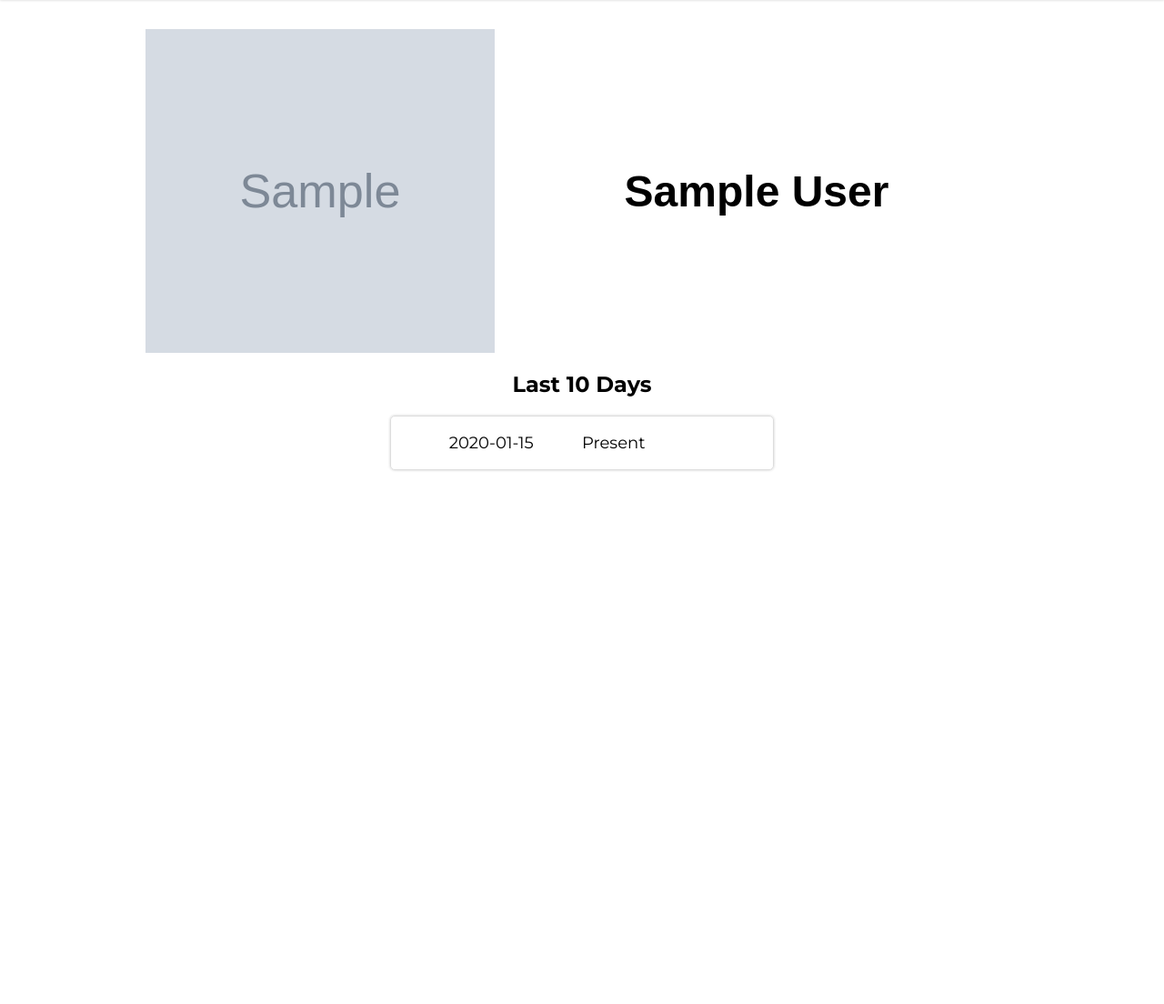
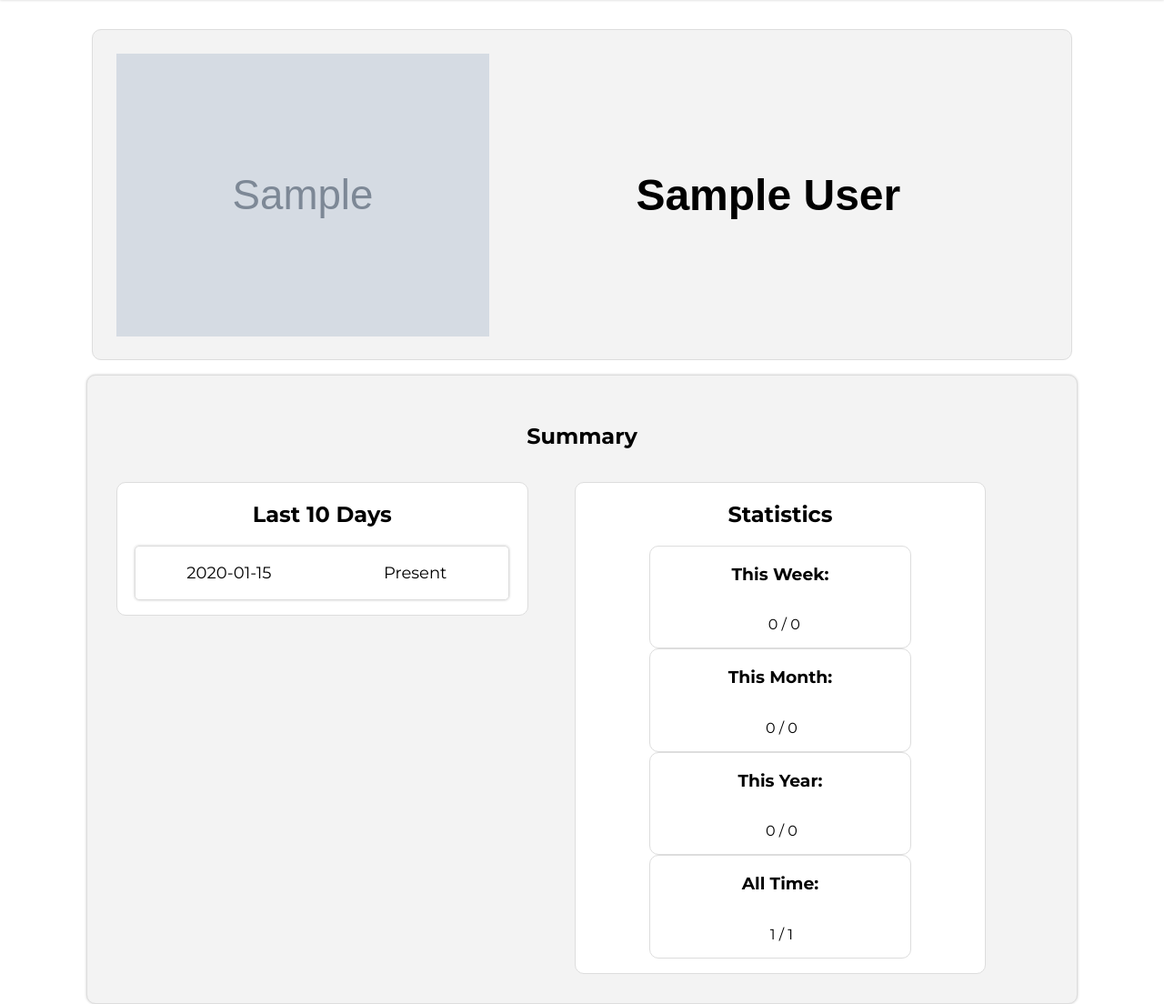
Before and after one commit to honse4/face-detection-system, a Flask app: page /attendance/1 in a window 1280 px wide. Shown: the part 81-1185 px from the top of the page at 91% size. Before the commit the page ends 599 px from the top, so only its background shows below. Run offline with Flask 3, Linux system fonts and the light colour scheme; a user stored in the database is signed in; tables that the repository leaves empty hold one stand-in row (values such as "Sample post"); grey boxes marked "Sample" are stand-in pictures; some libraries are stand-ins or nearby versions; some web fonts are replaced.

Commit message:
Finished ui changes

```diff
--- a/face-recognition-app/app.py
+++ b/face-recognition-app/app.py
@@ -1,4 +1,4 @@
-from flask import Flask, render_template, request, redirect, url_for, flash, session, send_from_directory, jsonify, flash, get_flashed_messages
+from flask import Flask, render_template, request, redirect, url_for, flash, session, send_from_directory, jsonify, flash
 from flask_login import LoginManager, login_user, login_required, logout_user, current_user
 from werkzeug.utils import secure_filename
 import os
@@ -30,6 +30,14 @@ def load_user(user_id):
 @login_required
 def uploaded_file(filename):
     return send_from_directory(app.config['UPLOAD_FOLDER'], filename)
+
+def delete_file(filename):
+    file_path = os.path.join(app.config['UPLOAD_FOLDER'], filename)
+    if os.path.isfile(file_path):
+        os.remove(file_path)
+        return jsonify({"message": "File deleted successfully"}), 200
+    else:
+        return jsonify({"error": "File not found"}), 404
 
 @app.route('/login')
 def login():
@@ -87,15 +95,14 @@ def dash():
 def home():
     return render_template('dashboard.html')
 
-@app.route('/employee-attendance', methods=['POST'])
+@app.route('/employee-attendance')
 @login_required
 def send_employee_attendance():
-    data = request.get_json()
-    search = data.get('search')
-    time = data.get('time')
+    search = request.args.get('search', default=None)
+    time = request.args.get('time', default='Month')
 
     with get_db() as db_:
-        if search:
+        if search != "All":
             name_list = search.split()
             if len(name_list) == 1:
                 emps = get_employee_one_name(db_, name_list[0], session['id'])
@@ -110,11 +117,25 @@ def send_employee_attendance():
             dict = {}
             dict['id'] = emp.id
             dict['name'] = emp.firstname + ' ' + emp.lastname
-            info = attendance_time(emp_attendances, time)
-            dict['percent'] = info['percent']
-            dict['counter'] = info['counter']
+            dict.update(attendance_time(emp_attendances, time))
             atts.append(dict)
     return jsonify(atts)
+
+
+@app.route('/attendance/one-employee/<int:id>')
+@login_required
+def get_attendance_one(id):
+    times = ["Week", "Month", "Year", "All"]
+    dict = {}
+    with get_db() as db_:
+        atts = get_employee_attendances(db_, id)
+        dict['atts'] = [date.strftime('%Y-%m-%d') for (date,) in atts[-10:]]
+        dict['dates'] = [date.strftime('%Y-%m-%d') for (date,) in get_all_dates(db_)[-10:]]
+        for time in times:
+            dict[time] = attendance_time(atts, time)
+
+
+    return jsonify(dict)
 
 
 @app.route('/attendance')
@@ -132,19 +153,7 @@ def attendance_one(employee_id):
         else:
             return redirect(url_for('attendance'))
 
-@app.route('/attendance/one-employee', methods=['POST'])
-@login_required
-def get_attendance_one():
-    data = request.get_json()
-    id = data.get('id')
-    dict = {}
-    with get_db() as db_:
-        atts = [date.strftime('%Y-%m-%d') for (date,) in get_employee_attendances(db_, id)[-10:]]
-        dates = [date.strftime('%Y-%m-%d') for (date,) in get_all_dates(db_)[-10:]]
-        dict['atts'] = atts
-        dict['dates'] = dates
 
-    return jsonify(dict)
 
 
 @app.route('/logout')
@@ -176,44 +185,44 @@ def upload_file():
 
     if file and allowed_file(file.filename):
         filename = secure_filename(file.filename)
-        face_encoding_str = image_to_encoding(filename)
-        if not face_encoding_str:
+        file_path = os.path.join(app.config['UPLOAD_FOLDER'], filename)
+        if not os.path.isfile(file_path):
+            file.save(file_path)
+            face_encoding_str = image_to_encoding(filename)
+            if not face_encoding_str:
+                delete_file(filename)
+                flash('Invalid image', 'error')
+                return redirect(url_for('add'))
+
+            firstname = request.form['firstname']
+            lastname = request.form['lastname']
+
+            id = current_user.id
+            with get_db() as db_:
+                add_employee(db_, firstname, lastname, filename, face_encoding_str, id)
+
+            flash('New Employee Added', 'success')
+            return redirect(url_for('add'))
+        else:
             flash('Invalid image', 'error')
             return redirect(url_for('add'))
-        file_path = os.path.join(app.config['UPLOAD_FOLDER'], filename)
-        file.save(file_path)
-
-        firstname = request.form['firstname']
-        lastname = request.form['lastname']
-
-        id = current_user.id
-        with get_db() as db_:
-            add_employee(db_, firstname, lastname, filename, face_encoding_str, id)
-
-        flash('New Employee Added', 'success')
-        return redirect(url_for('add'))
 
     flash('Invalid file type. Use jpeg, jpg or png', 'error')
     return redirect(url_for('add'))
 
 
-@app.route('/employee-data-all')
+@app.route('/employee-info/<string:search>')
 @login_required
-def send_employee_data_all():
+def employee_info(search):
     with get_db() as db_:
+        if search != "All":
+            name_list = search.split()
+            if len(name_list) == 1:
+                emps = get_employee_one_name(db_, name_list[0], session['id'])
+            else:
+                emps = get_employee(db_, name_list[0], name_list[1], session['id'])
+        else:
             emps = get_all_employees(db_, current_user.id)
-
-    return jsonify([emp.to_dict() for emp in emps])
-
-@app.route('/employee-data-search/<string:search>')
-@login_required
-def send_employee_data_search(search):
-    name_list = search.split()
-    with get_db() as db_:
-        if len(name_list) == 1:
-                emps = get_employee_one_name(db_, name_list[0], session['id'])
-        else:
-                emps = get_employee(db_, name_list[0], name_list[1], session['id'])
 
     return jsonify([emp.to_dict() for emp in emps])
 
@@ -230,7 +239,8 @@ def delete():
     with get_db() as db_:
         emp = delete_employee(db_, emp_id)
         if emp:
-            return redirect(url_for('edit'))
+            delete_file(emp.image_path)
+            return {"status": "Success"}
         else:
             return {"status": "error"}
 
@@ -258,13 +268,22 @@ def edit_one_handler():
             if allowed_file(file.filename):
                 filename = secure_filename(file.filename)
                 file_path = os.path.join(app.config['UPLOAD_FOLDER'], filename)
-                file.save(file_path)
-                face_encoding_str = image_to_encoding(filename)
 
-                if not face_encoding_str:
+                if not os.path.isfile(file_path):
+                    file.save(file_path)
+                    face_encoding_str = image_to_encoding(filename)
+                    if not face_encoding_str:
+                        delete_file(filename)
+                        flash('Invalid image', 'error')
+                        return redirect(url_for('edit_one', employee_id=id))
+
+                    emp = get_employee_by_id(db_, id)
+                    delete_file(emp.image_path)
+
+                    edit_employee_image(db_,id, firstname, lastname, filename, face_encoding_str)
+                else:
                     flash('Invalid image', 'error')
                     return redirect(url_for('edit_one', employee_id=id))
-                edit_employee_image(db_,id, firstname, lastname, filename)
             else:
                 flash('Invalid file type. Use jpeg, jpg or png', 'error')
                 return redirect(url_for('edit_one', employee_id=id))
--- a/face-recognition-app/static/css/styles2.css
+++ b/face-recognition-app/static/css/styles2.css
@@ -182,8 +182,6 @@ header {
     border: 1px solid #ddd;
     width: 100%;
     border-radius: 5px;
-    padding-left: 4rem;
-    padding-right: 4rem;
     font-size: large;
     box-shadow: 0 0 3px rgba(0, 0, 0, 0.2);
 }
@@ -191,6 +189,8 @@ header {
 .part {
     flex: 1;
     font-family: 'Montserrat', sans-serif;
+    display: flex;
+    justify-content: center;
 }
 
 .btn-centre {
--- a/face-recognition-app/static/css/styles3.css
+++ b/face-recognition-app/static/css/styles3.css
@@ -152,3 +152,34 @@
     font-family: 'Montserrat', sans-serif;
     font-weight: 400;
 }
+
+.attendance-one-main {
+    height:100%;
+    align-items: center;
+    flex-direction: column;
+    justify-content: start;
+}
+
+.name-div {
+    height: 100%;
+    flex:1;
+    font-family:"Roboto variant0", sans-serif;
+}
+
+.border {
+    border: 1px solid #ddd;
+    border-radius: 10px;
+}
+
+.hoverer:hover {
+    cursor: pointer;
+    background-color: #dadada;
+}
+
+.summary {
+    width: 80%; padding: 2rem; margin-top: 1rem; box-shadow: 0 0 3px rgba(0, 0, 0, 0.2); background-color: #f3f3f3;
+}
+
+.last-10 {
+    width: 40%; padding-left:2%; padding-right:2%; padding-bottom:1rem;background-color: white;
+}
--- a/face-recognition-app/static/js/attendance-one.js
+++ b/face-recognition-app/static/js/attendance-one.js
@@ -1,22 +1,18 @@
 const dataDiv = document.getElementById('data-target')
 id = window.location.pathname.split('/')[2];
+const times = ["Week", "Month", "Year", "All"]
 
-fetch('/attendance/one-employee', {
-    method: 'POST',
-    headers: {
-        'Content-Type': 'application/json'
-    },
-    body: JSON.stringify({
-        id: id
-    })
-})
+fetch(`/attendance/one-employee/${id}`)
 .then(response => response.json())
 .then(data => {
     fill_data(data)
 })
 .catch(error => console.error('Error fetching data:', error));
 
+
+
 function fill_data(data) {
+    console.log(data)
     for(const date of data.dates) {
         const itemDiv = document.createElement('div');
         itemDiv.classList.add('row')
@@ -33,5 +29,36 @@ function fill_data(data) {
         itemDiv.appendChild(val)
         dataDiv.appendChild(itemDiv)
     }
+    timeData(data)
+}
 
+function timeData(data) {
+    const allCount = data.All.counter
+    const allTotal = data.All.total
+
+    const weekCount = data.Week.counter
+    const weekTotal = data.Week.total
+
+    const monthCount = data.Month.counter
+    const monthTotal = data.Month.total
+
+    const yearCount = data.Year.counter
+    const yearTotal = data.Year.total
+
+    const weekDiv = document.createElement('p')
+    weekDiv.textContent = weekCount + ' / ' + weekTotal
+
+    const monthDiv = document.createElement('p')
+    monthDiv.textContent = monthCount + ' / ' + monthTotal
+
+    const yearDiv = document.createElement('p')
+    yearDiv.textContent = yearCount + ' / ' + yearTotal
+
+    const allDiv = document.createElement('p')
+    allDiv.textContent = allCount + ' / ' + allTotal
+
+    document.getElementById('week').appendChild(weekDiv)
+    document.getElementById('month').appendChild(monthDiv)
+    document.getElementById('year').appendChild(yearDiv)
+    document.getElementById('all').appendChild(allDiv)
 }
--- a/face-recognition-app/templates/add.html
+++ b/face-recognition-app/templates/add.html
@@ -45,7 +45,7 @@
         {% for category, message in messages %}
             {% if category == 'success'%}
             <div class=' message' id='temp'>
-                <p style="color:rgb(3, 215, 3);" class="{{ category }}">{{ message }}</p>
+                <p class="{{ category }}">{{ message }}</p>
             </div>
             {% endif%}
         {% endfor %}
--- a/face-recognition-app/templates/attendance-one.html
+++ b/face-recognition-app/templates/attendance-one.html
@@ -1,19 +1,43 @@
 {% extends 'header.html' %}
 
 {% block content %}
-<div class='centering' style='height:100%; align-items: center; flex-direction: column; justify-content: start;'>
-    <div style='display: flex; height:50%; width:75%; margin-top: 2rem;'>
+<div class='centering attendance-one-main'>
+    <div class='border' style='display: flex; height:50%; width:80%; margin-top: 2rem; padding: 2%; background-color: #f3f3f3;'>
         <div style='width: 40%; height:100%;'>
             <img width="100%" height="100%" src="{{url_for('uploaded_file', filename=emp.image_path)}}" />
         </div>
-        <div class='centering' style='height: 100%; flex:1; font-family:"Roboto variant0", sans-serif; '>
+        <div class='centering name-div'>
             <h1 style='font-size: xxx-large'>{{emp.firstname}} {{emp.lastname}}</h1>
         </div>
     </div>
-    <div class='centering' style='flex-direction: column; font-family:"Montserrat", sans-serif;'>
-        <h2> Last 10 Days</h2>
-        <div class='edit-main' id='data-target'>
+    <div class='edit-main h1-fonts border summary'>
+        <h2> Summary </h2>
+        <div class='edit-main' style='width:100%; flex-direction: row;  gap: 5%; margin-top: 1rem; align-items:start;'>
+            <div class='edit-main border last-10'>
+                <h2> Last 10 Days</h2>
+                <div class='edit-main' style='width:100%' id='data-target'>
 
+                </div>
+            </div>
+            <div class='edit-main border last-10'>
+                <h2>Statistics</h2>
+                    <div class='edit-main border' style='width:70%;'>
+                        <h3> This Week: </h3>
+                        <div style='margin-left: 3%' id='week'></div>
+                    </div>
+                    <div class='edit-main border' style='width:70%;'>
+                        <h3>This Month: </h3>
+                        <div style='margin-left: 1%' id='month'></div>
+                    </div>
+                    <div class='edit-main border' style='width:70%;'>
+                        <h3>This Year: </h3>
+                        <div style='margin-left: 1%' id='year'></div>
+                    </div>
+                    <div class='edit-main border' style='width:70%;'>
+                        <h3>All Time: </h3>
+                        <div style='margin-left: 1%' id='all'></div>
+                    </div>
+            </div>
         </div>
     </div>
 </div>
--- a/face-recognition-app/templates/dashboard.html
+++ b/face-recognition-app/templates/dashboard.html
@@ -4,8 +4,7 @@
 <div class='func-div' style='height: 100%'>
     <div class='home-title-text'>
         <h1 style='font-weight: 500;'> Face Recognition System</h1>
-        <p style='font-weight: 300; padding-left: 1rem; padding-right: 1rem;'> Keep track of your employees using this system, which uses a machine learning model to record attendance by employees who only need to look into a camera. </p>
-        <p style='font-weight: 300; padding: 1rem; padding-right: 1rem;'> The model looks through the database and updates the records, where admins store their employees' images</p>
+        <p style='font-weight: 300; padding-left: 1rem; padding-right: 1rem; width: 75%'> Keep track of your employees using this system, which uses a machine learning model to record attendance by employees who only need to look into a camera. The model looks through the database and updates the records, where admins store their employees' images </p>
     </div>
     <div style='display:flex;height: 40%; gap: 3px;  width:100%; justify-content: center'>
         <div data-url='/add-new' onclick="divClicked(event)" class='functions'>
--- a/face-recognition-app/templates/edit.html
+++ b/face-recognition-app/templates/edit.html
@@ -14,7 +14,7 @@
     </div>
 </div>
 
-<div class='edit-main' style='width:60%;' id='data-target'></div>
+<div class='edit-main' style='width:70%;' id='data-target'></div>
 
 </div>
 <div class='messages'>
--- a/face-recognition-app/templates/login.html
+++ b/face-recognition-app/templates/login.html
@@ -15,6 +15,7 @@
         <h1 style="font-family: Cambria, Cochin, Georgia, Times, 'Times New Roman', serif;">Sign In</h1>
 
         <form class='lgn' action="/validate" method="post" enctype="multipart/form-data">
+            <input type="hidden" name="csrf_token" value="{{ csrf_token }}">
             <div>
                 <label class='login-text' for="username">Username:</label>
                 <input class='login-box' type="text" id="username" name="username" required>
```
Also changed, not shown: face-recognition-app/additional_functions.py (+5 -11 lines), face-recognition-app/static/js/attendance-data.js (+8 -15 lines), face-recognition-app/static/js/edit.js (+11 -17 lines), face-recognition-app/templates/attendance.html (+7 -5 lines).
